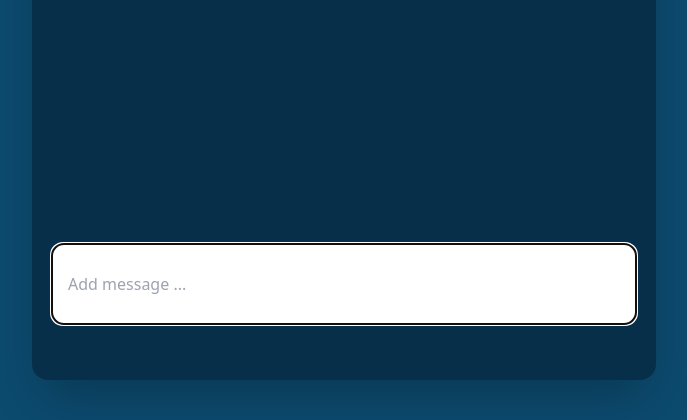
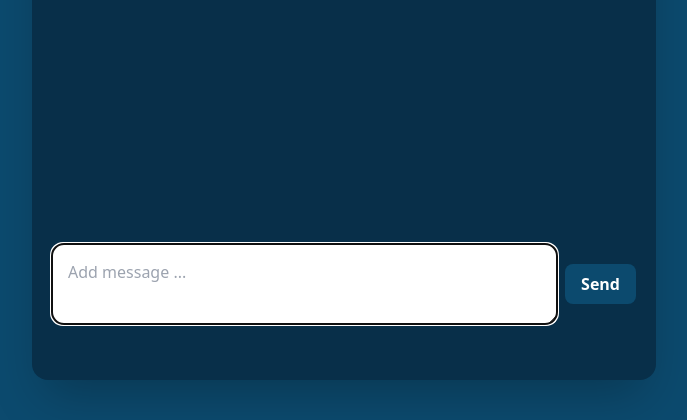
Before and after one commit to drrosa/zephyr, a Django app: template chat/templates/home.html in a window 1280 px wide. Shown: the part 460-880 px from the top of the page, without its empty margins (296-983 px from the left). Run offline with Django 5.2, Linux system fonts and the light colour scheme; the template is opened without the code that fills it: values that come from a table or form of the project are taken from there, others are empty; some libraries are stand-ins or nearby versions.

Commit message:
messages: Change compose box to a textarea and add a Send button.

```diff
--- a/chat/forms.py
+++ b/chat/forms.py
@@ -8,7 +8,7 @@ class MessageForm(ModelForm):
         model = Message
         fields = ("content",)
         widgets = {
-            "content": forms.TextInput(
+            "content": forms.Textarea(
                 attrs={
                     "name": "message",
                     "placeholder": "Add message ...",
--- a/chat/templates/home.html
+++ b/chat/templates/home.html
@@ -30,9 +30,10 @@
         </div>
         <div class="sticky bottom-0 z-10 p-2">
             <div class="flex items-center px-2 py-2">
-                <form id="chat_message_form" method='POST' class="w-full">
+                <form id="chat_message_form" method='POST' class="w-full flex items-center">
                   {% csrf_token %}
                   {{ form.content }}
+                  <button type="submit" class="ml-2 bg-sky-900 hover:bg-sky-800 text-white font-bold py-2 px-4 rounded-lg">Send</button>
                 </form>
             </div>
         </div>
```
